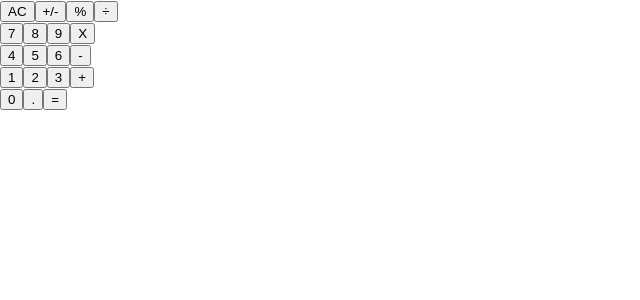
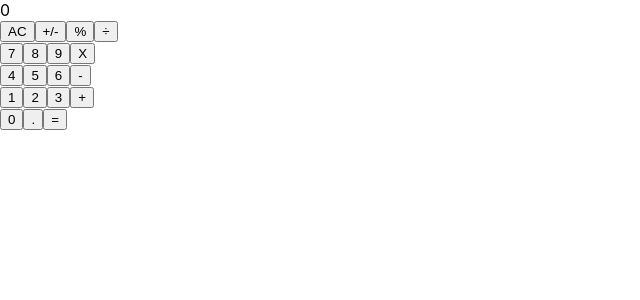
Before and after one commit to aliciapaz/calculator, a React (Create React App) app: page / in a window 1280 px wide. Shown: the top 300 px of the page, without its empty margins (0-640 px from the left). Built offline with nearby package versions, Linux system fonts and the light colour scheme.

Commit message:
Set default value to zero when rendering display

```diff
--- a/src/components/App.js
+++ b/src/components/App.js
@@ -24,7 +24,7 @@ export default class App extends React.Component {
     const result = next ? next && next.toString() : total && total.toString();
     return (
       <>
-        <Display result={result} />
+        <Display result={result || '0'} />
         <ButtonPanel clickHandler={this.handleClick} />
       </>
     );
```
